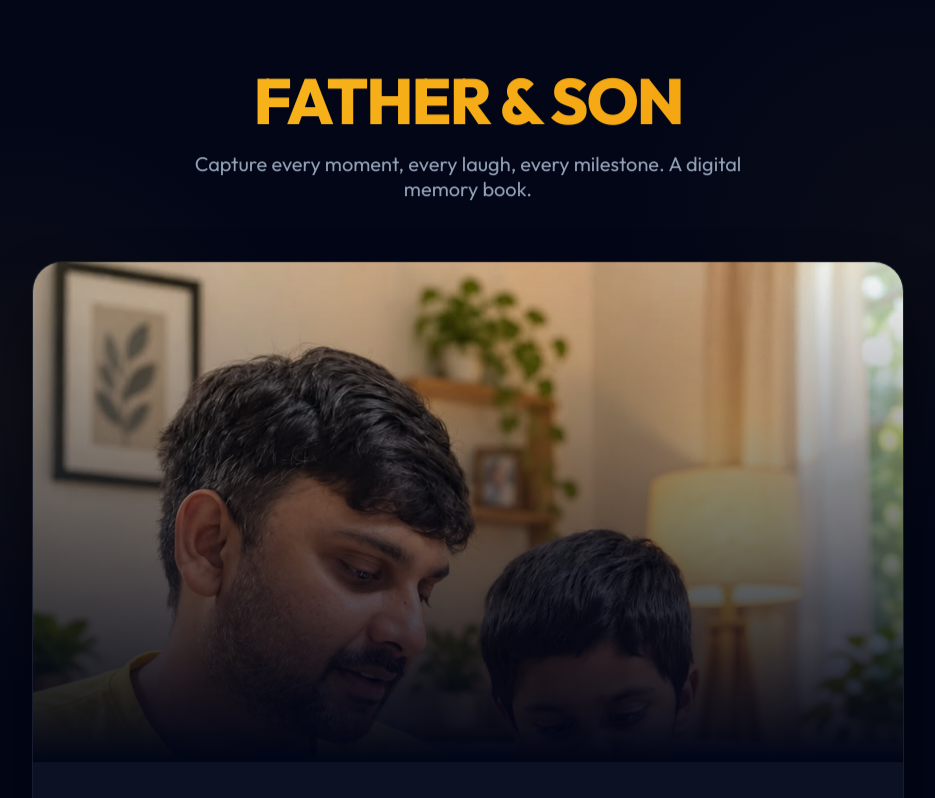
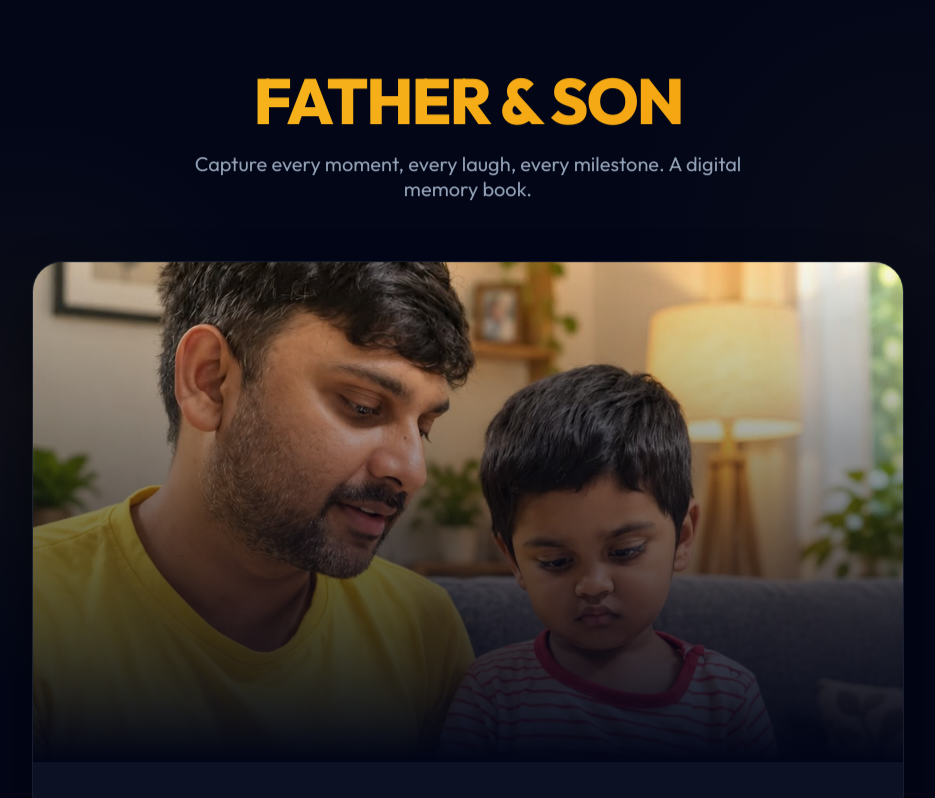
Before and after one commit to surajraviralaofficial/fatherson-website, a Next.js app: page / in a window 1280 px wide. Shown: the top 798 px of the page, without its empty margins (172-1107 px from the left). Built offline with nearby package versions, Linux system fonts and the light colour scheme.

Commit message:
Adjust hero image focus to 25%

```diff
--- a/src/app/page.module.css
+++ b/src/app/page.module.css
@@ -51,7 +51,7 @@
 
 .heroBanner {
   height: 500px;
-  background: url('/media/image copy 4.png') center top / cover;
+  background: url('/media/image copy 4.png') center 25% / cover;
   position: relative;
 }
 
```
